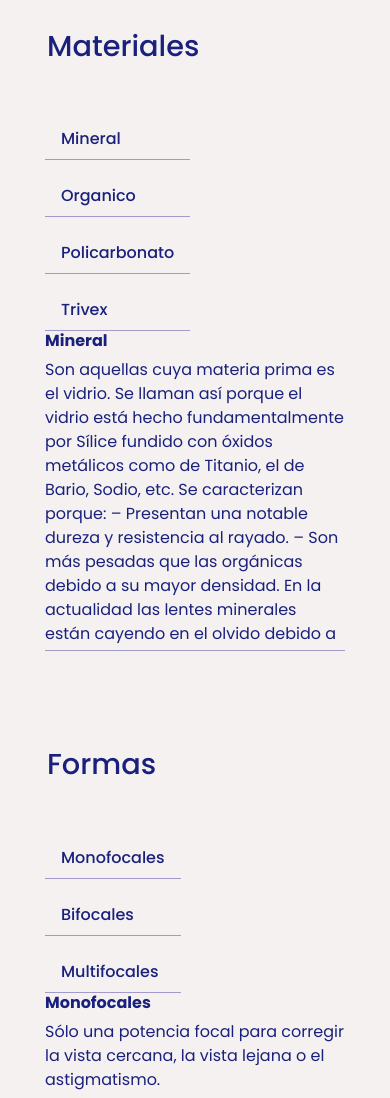
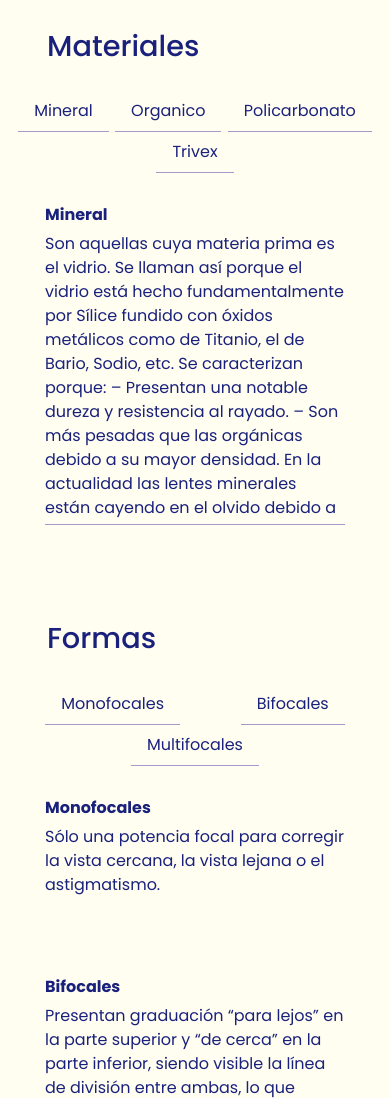
Before and after one commit to cappll-lucia/OpticaCriado_Cappellini, a website: page pages/recetados.html in a window 390 px wide. Shown: the part 523-1621 px from the top of the page. Drawn offline with nearby package versions, Linux system fonts and the light colour scheme.

Commit message:
info recetados responsive + wave

```diff
--- a/pages/recetados.html
+++ b/pages/recetados.html
@@ -58,6 +58,20 @@ rel="stylesheet" href="https://cdnjs.cloudflare.com/ajax/libs/animate.css/4.1.1/
                 <div class="title-infoRecetados col-xl-3 col-lg-3 col-md-12 col-sm-12 col-12">
                     <h4>Materiales</h4>
                 </div>
+                <div class="nav-pills-sm">
+                    <div class="nav-link-sm">
+                        <a class="nav-link" href="#example-1">Mineral</a>
+                    </div>
+                    <div class="nav-link-sm">
+                        <a class="nav-link" href="#example-2">Organico</a>
+                    </div>
+                    <div class="nav-link-sm">
+                        <a class="nav-link" href="#example-3">Policarbonato</a>
+                    </div>
+                    <div class="nav-link-sm">
+                        <a class="nav-link" href="#example-4">Trivex</a>
+                    </div>
+                </div>
                 <div class="txt-infoRecetados ol-xl-9 col-lg-9 col-md-12 col-sm-12 col-12">
                     <div class="row">
                         <div class="col-xl-3 col-lg-3 col-md-3 col-sm-3 col-3">
@@ -108,20 +122,31 @@ rel="stylesheet" href="https://cdnjs.cloudflare.com/ajax/libs/animate.css/4.1.1/
                 <div class="title-infoRecetados title-formas col-xl-3 col-lg-3 col-md-12 col-sm-12 col-12">
                     <h4>Formas</h4>
                 </div>
+                <div class="nav-pills-sm">
+                    <div class="nav-link-sm">
+                        <a class="nav-link" href="#example-A">Monofocales</a>
+                    </div>
+                    <div class="nav-link-sm">
+                        <a class="nav-link" href="#example-B">Bifocales</a>
+                    </div>
+                    <div class="nav-link-sm">
+                        <a class="nav-link" href="#example-C">Multifocales</a>
+                    </div>
+                </div>
                 <div class="txt-infoRecetados ol-xl-9 col-lg-9 col-md-12 col-sm-12 col-12">
                     <div class="row">
                         <div class="col-xl-3 col-lg-3 col-md-3 col-sm-3 col-3">
                             <!-- Scrollspy -->
                             <div id="scrollspy1" class="sticky-top">
-                                <ul class="nav flex-column nav-pills menu-sidebar">
+                                <ul class="nav nav-pills menu-sidebar">
                                     <li class="nav-item">
-                                        <a class="nav-link" href="#example-1">Monofocales</a>
+                                        <a class="nav-link" href="#example-A">Monofocales</a>
                                     </li>
                                     <li class="nav-item">
-                                        <a class="nav-link" href="#example-2">Bifocales</a>
+                                        <a class="nav-link" href="#example-B">Bifocales</a>
                                     </li>
                                     <li class="nav-item">
-                                        <a class="nav-link" href="#example-3">Multifocales</a>
+                                        <a class="nav-link" href="#example-C">Multifocales</a>
                                     </li>
                                 </ul>
                             </div>
@@ -130,34 +155,28 @@ rel="stylesheet" href="https://cdnjs.cloudflare.com/ajax/libs/animate.css/4.1.1/
                         <div class="col-md-8">
                             <!-- Spied element -->
                             <div data-mdb-spy="scroll" data-mdb-target="#scrollspy1" data-mdb-offset="0" class="scrollspy-example">
-                            <section id="example-1">
+                            <section id="example-A">
                                 <h6>Monofocales</h6>
                                 <p>Sólo una potencia focal para corregir la vista cercana, la vista lejana o el astigmatismo.</p>
                             </section>
-                            <section id="example-2">
+                            <section id="example-B">
                                 <h6>Bifocales</h6>
                                 <p>Presentan graduación “para lejos” en la parte superior y “de cerca” en la parte inferior, siendo visible la línea de división entre ambas, lo que produce un salto de imagen.</p>
                             </section>
-                            <section id="example-3">
-                                <h6>Policarbonato</h6>
+                            <section id="example-C">
+                                <h6>Multifocales</h6>
                                 <p>Permite que varios campos visuales se incorporen en un único lente sin ninguna distinción visible entre los mismos campos y por esta razón son las ideales para pacientes que tienen presbicia.</p>
-                            </section>
-                            <section id="example-4">
-                                <h6>Trivex</h6>
-                                <p>Trivex  es un material innovador dotado con características excepcionales, como una gran óptica, y peso ultra ligero. Estas caracterásticas además de ofrecer protección frente a los rayos UV, aporta una gran seguridad. Hacen también que Trivex ® sea la elección idónea para los usuarios de lentes con una prescripción de +4/-4, de cualquier edad (desde niños a adultos que lleven una vida activa) e incluso para monturas sin armazón. Trivex ® es un material único para las lentes, que combina tres características extraordinarias: ligereza extrema, calidad superior de la óptica (con valor Abbe de 45) y resistencia. Es más, actualmente es el material de lentes oftalmológicas con la menor densidad del mercado (1,11 g/cm).</p>
                             </section>
                         </div>
                             <!-- Spied element -->
                         </div>
                     </div>
                 </div>
-
             </div>
         </section>
-
-
-
-        <div class="shop-section shop-section-recetados container-fluid">
+        <section class="shop-section shop-section-recetados container-fluid">
+            <div class="wave" style="height: 20vh; overflow: hidden;" ><svg viewBox="0 0 500 150" preserveAspectRatio="none" style="height: 100%; width: 100%; margin:0; border:none; background-color: rgba(255, 255, 255, 0);"><path d="M0.00,49.98 C149.99,150.00 271.49,-49.98 500.00,49.98 L500.00,0.00 L0.00,0.00 Z" style="stroke: none; fill: rgb(255, 254, 240);"></path></svg></div>
+            <div class="shop-section-content">
                 <h1 class="w-100">Tienda Anteojos Recetados</h1>
                 <div class="panel-group shop-btn-marcas">
                     <div class="panel panel-default">
@@ -305,6 +324,7 @@ rel="stylesheet" href="https://cdnjs.cloudflare.com/ajax/libs/animate.css/4.1.1/
                     </div>
                 </div>
             </div>
+        </section>
     </main>
 
     <footer>
--- a/styles/_stylesRecetados.scss
+++ b/styles/_stylesRecetados.scss
@@ -7,14 +7,22 @@
 }
 
 .infoRecetados{
+    background-color: rgb(255, 254, 240);
+    margin-bottom: none;
+    padding-bottom: none;
+    .wave, .wave svg, .wave svg path{
+        padding: 0;
+        margin: 0;
+    }
     h1{
         color: $blueB;
         font-weight: 700;
-        padding: 2rem;
-        font-size: 3rem;
+        padding: 2rem 2rem 0rem 1rem;
+        font-size: 2.5rem;
     }
     .row{
-        margin: 2rem 0;
+        margin: 2rem 0 0 0;
+        padding-bottom: 2rem;
         .nav-pills{
         display: flex;
         flex-direction: column;
@@ -27,9 +35,12 @@
                 border-radius: 0;
             }
         }
+        .nav-pills-sm{
+            display: none;
+        }
         .scrollspy-example{
             color: $blueB;
-            height: 20rem;
+            height: 17rem;
             border-bottom: solid rgb(163, 154, 204) 0.05px;
             h6{
                 font-size: 1rem;
@@ -68,7 +79,7 @@
     }
 }
 
-@media (max-width: 575px){
+@media (max-width: 767px){
     .infoRecetados{
         h1{
             color: $blueB;
@@ -77,16 +88,29 @@
             font-size: 3rem;
         }
         .row{
-            margin: 2rem 0;
+            margin: 2rem 0 0 0;
+            padding-bottom: 2rem;
             .nav-pills{
+                display: none;
+            }
+            .nav-pills-sm{
+                display: flex;
                 flex-direction: row;
-                .nav-item{
-                    display: inline-block;
+                justify-content: space-around;
+                width: 100%;
+                padding: 20px 0 0 0;
+                flex-wrap: wrap;
+                .nav-link-sm a{
+                    color: $blueB;
+                    border-bottom: solid rgb(163, 154, 204) 0.05px;
+                    font-size: 1rem;
                 }
             }
             .scrollspy-example{
                 color: $blueB;
                 height: 20rem;
+                margin-top: 0;
+                padding-top: 0;
                 border-bottom: solid rgb(163, 154, 204) 0.05px;
                 h6{
                     font-size: 1rem;
--- a/styles/_stylesTienda.scss
+++ b/styles/_stylesTienda.scss
@@ -142,6 +142,9 @@
 
 .shop-section-recetados{
     background-image: linear-gradient(-225deg, rgba(167, 190, 241, 0.664)0%, rgba(243, 222, 253, 0.76) 48%, rgba(167, 190, 241, 0.664) 100%);
+    padding: 0;
+    margin: 0;
+    .shop-section-content{
         padding: 50px;
         h1{
             font-weight: 800;
@@ -217,9 +220,11 @@
             display: none;
         }
     }
+}
 
 @media (min-width: 992px) and (max-width: 1999px){
     .shop-section-recetados{
+        .shop-section-content{
             .shop-section-marcas{
                 span{
                 font-size: 35px;
@@ -238,9 +243,11 @@
             }
         }
     }
+}
 
 @media (min-width: 767px) and (max-width: 991px){
     .shop-section-recetados{
+        .shop-section-content{
             .shop-section-marcas{
                 span{
                 font-size: 35px;
@@ -264,9 +271,11 @@
             }
         }
     }
+}
 
 @media (max-width: 767px){
     .shop-section-recetados{
+        .shop-section-content{
             .shop-section-marcas{
                 display: none;
             }
@@ -295,9 +304,11 @@
             }
         }
     }
+}
 
 @media (max-width: 575px){
     .shop-section-recetados{
+        .shop-section-content{
             padding: 20px;
             h1{
                 font-size: 40px;
@@ -308,6 +319,7 @@
                     .card-body{
                         .card-btn{
                             font-size: 0.8rem;
+                        }
                     }
                 }
             }
```
Also changed, not shown: styles/styles.css, 1 other file. Lines whose indentation alone changed are shown as unchanged.
